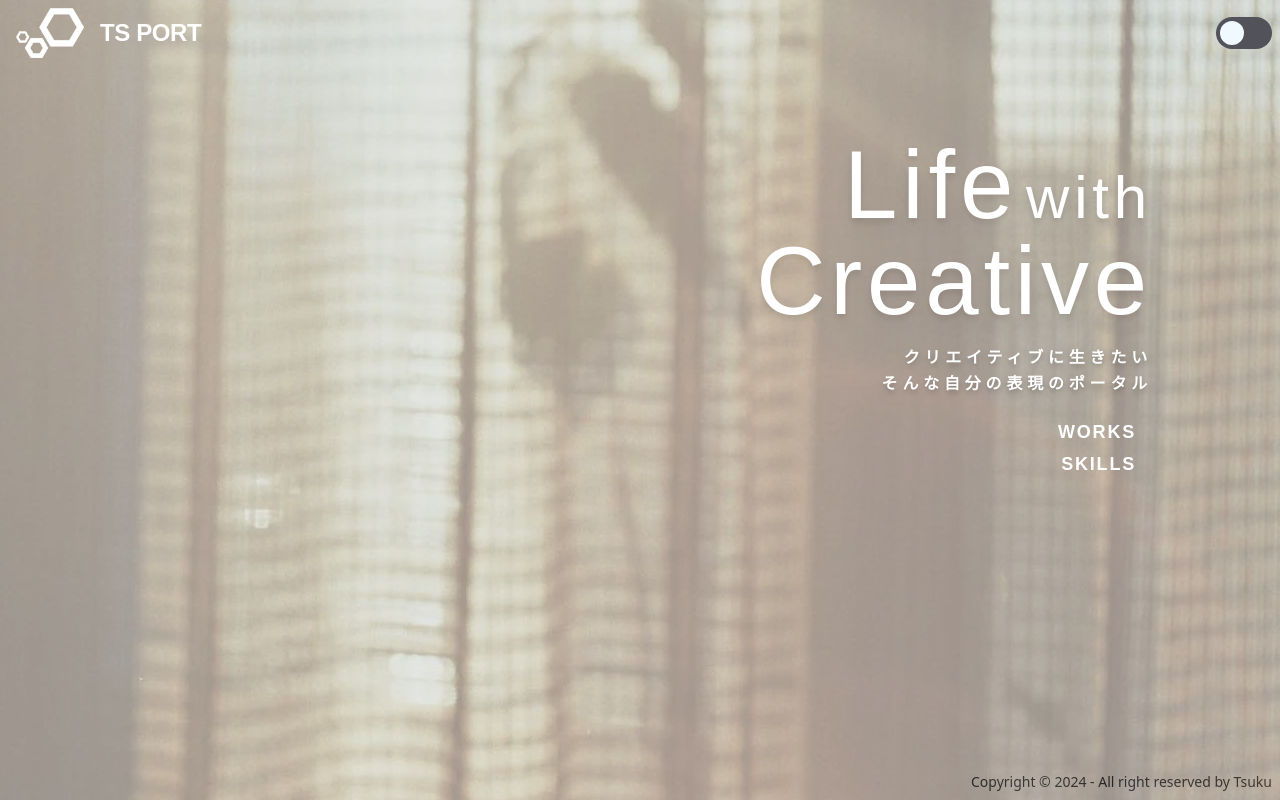
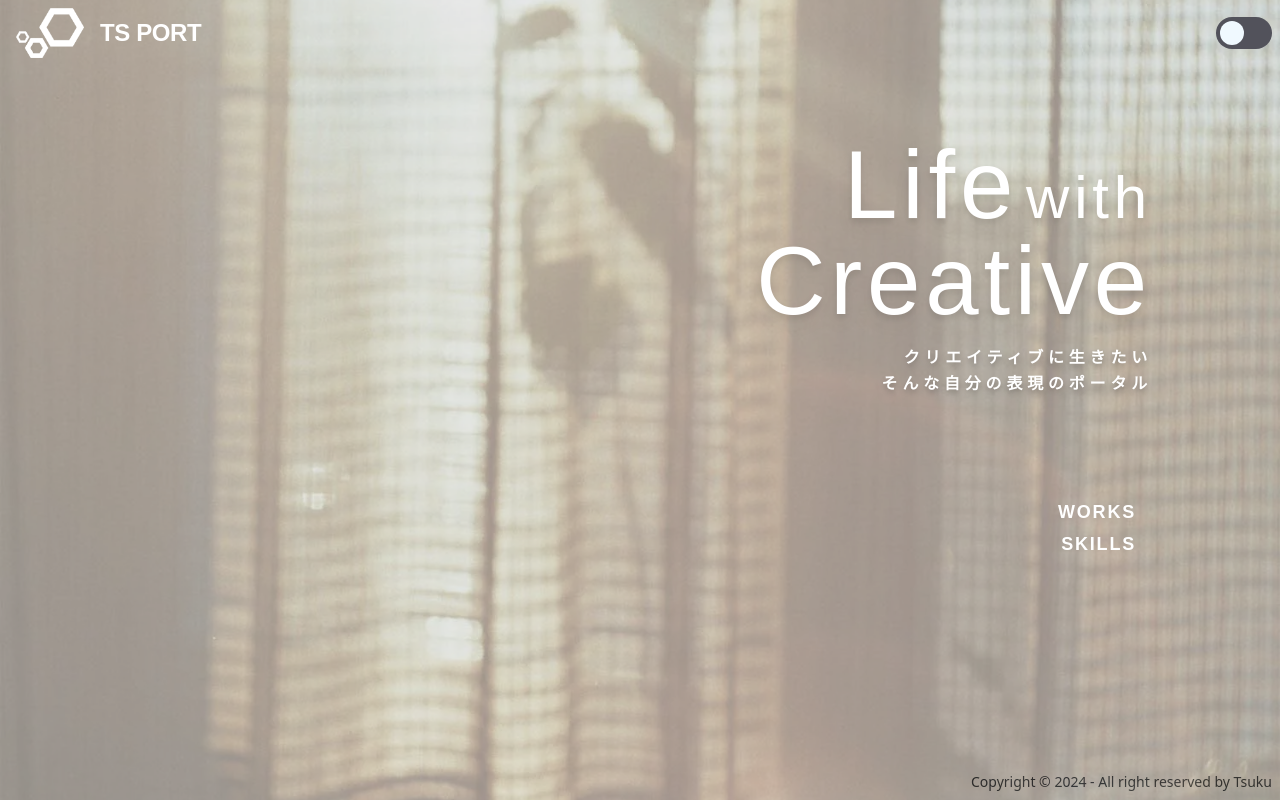
Before and after one commit to tsukuruhito/ts-portfolio, a Next.js app: page / in a window 1280 px wide. Built offline with nearby package versions, Linux system fonts and the light colour scheme.

Commit message:
fix kv background-size

```diff
--- a/pages/index.tsx
+++ b/pages/index.tsx
@@ -9,7 +9,7 @@ const Home: NextPage = () => {
       <Layout title="Ts Port" isHeader={true} isFooter={true} isMenu={false}>
         <div className="relative overflow-hidden">
           <Kv />
-          <ul className="absolute bottom-[40%] right-0 pr-4 md:right-[10%] text-white z-50 text-lg font-rodin uppercase text-right leading-8 tracking-widest">
+          <ul className="absolute bottom-[30%] right-0 pr-4 md:right-[10%] text-white z-50 text-lg font-rodin uppercase text-right leading-8 tracking-widest">
             <li>
               <Link href="/works">works</Link>
             </li>
--- a/src/components/Kv.tsx
+++ b/src/components/Kv.tsx
@@ -26,7 +26,7 @@ const Kv = () => {
   return (
     <div className="h-screen mx-auto relative overflow-hidden">
         <motion.div
-          className="relative z-10 left-1/2 top-1/2 -translate-x-1/2 -translate-y-1/2 object-cover object-left-bottom bg-hero bg-center"
+          className="relative z-10 left-1/2 top-1/2 -translate-x-1/2 -translate-y-1/2 object-cover object-left-bottom bg-hero bg-center bg-cover"
           variants={zoomIn}
           initial={"initial"}
           animate={"animate"}
```
